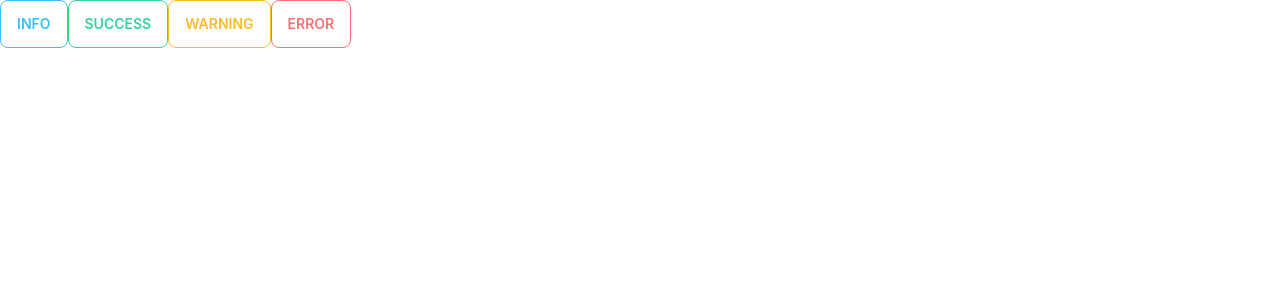
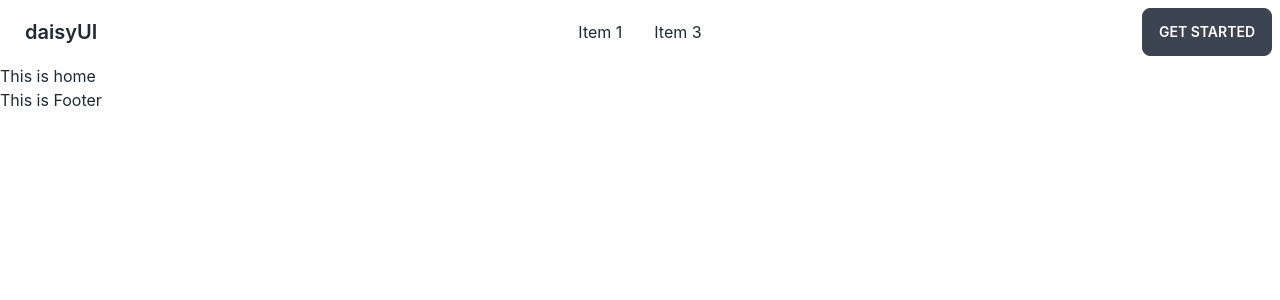
Before and after one commit to razan111/Resale-market-client, a React (Create React App) app: page / in a window 1280 px wide. Shown: the top 300 px of the page. Built offline with nearby package versions, Linux system fonts and the light colour scheme.

Commit message:
navbar done

```diff
--- a/src/App.js
+++ b/src/App.js
@@ -1,13 +1,12 @@
 import logo from './logo.svg';
 import './App.css';
+import { RouterProvider } from 'react-router-dom';
+import router from './Routes/Routes';
 
 function App() {
   return (
     <div className='max-w-screen-2xl mx-auto'>
-      <button className="btn btn-outline btn-info">Info</button>
-      <button className="btn btn-outline btn-success">Success</button>
-      <button className="btn btn-outline btn-warning">Warning</button>
-      <button className="btn btn-outline btn-error">Error</button>
+      <RouterProvider router={router}></RouterProvider>
     </div>
   );
 }
--- /dev/null
+++ b/src/Pages/Home/Home/Home.js
@@ -0,0 +1,11 @@
+import React from 'react';
+
+const Home = () => {
+    return (
+        <div>
+            <h3>This is home</h3>
+        </div>
+    );
+};
+
+export default Home;
--- /dev/null
+++ b/src/Pages/Shared/Footer/Footer.js
@@ -0,0 +1,11 @@
+import React from 'react';
+
+const Footer = () => {
+    return (
+        <div>
+            <h3>This is Footer</h3>
+        </div>
+    );
+};
+
+export default Footer;
--- a/src/Pages/Shared/Navbar/Navbar.js
+++ b/src/Pages/Shared/Navbar/Navbar.js
@@ -1,9 +1,33 @@
 import React from 'react';
+import { Link } from 'react-router-dom';
 
 const Navbar = () => {
+    const menuItems = <>
+        <li><Link>Item 1</Link></li>
+        <li><Link>Item 3</Link></li>
+    </>
     return (
-        <div>
-            <h2 className="text-2xl">This is header</h2>
+        <div className="navbar bg-base-100">
+            <div className="navbar-start">
+                <div className="dropdown">
+                    <label tabIndex={0} className="btn btn-ghost lg:hidden">
+                        <svg xmlns="http://www.w3.org/2000/svg" className="h-5 w-5" fill="none" viewBox="0 0 24 24" stroke="currentColor"><path strokeLinecap="round" strokeLinejoin="round" strokeWidth="2" d="M4 6h16M4 12h8m-8 6h16" /></svg>
+                    </label>
+                    <ul tabIndex={0} className="menu menu-compact dropdown-content mt-3 p-2 shadow bg-base-100 rounded-box w-52">
+                        {menuItems}
+
+                    </ul>
+                </div>
+                <Link className="btn btn-ghost normal-case text-xl">daisyUI</Link>
+            </div>
+            <div className="navbar-center hidden lg:flex">
+                <ul className="menu menu-horizontal p-0">
+                    {menuItems}
+                </ul>
+            </div>
+            <div className="navbar-end">
+                <Link className="btn">Get started</Link>
+            </div>
         </div>
     );
 };
--- /dev/null
+++ b/src/Routes/Routes.js
@@ -0,0 +1,20 @@
+import { createBrowserRouter } from "react-router-dom";
+import Main from "../layout/Main";
+import Home from "../Pages/Home/Home/Home";
+
+const router = createBrowserRouter([
+    {
+        path: '/',
+        element: <Main></Main>,
+        children: [
+            {
+                path: '/',
+                element: <Home></Home>
+            }
+        ]
+    }
+])
+
+
+
+export default router
--- /dev/null
+++ b/src/layout/Main.js
@@ -0,0 +1,16 @@
+import React from 'react';
+import { Outlet } from 'react-router-dom';
+import Footer from '../Pages/Shared/Footer/Footer';
+import Navbar from '../Pages/Shared/Navbar/Navbar';
+
+const Main = () => {
+    return (
+        <div>
+            <Navbar></Navbar>
+            <Outlet></Outlet>
+            <Footer></Footer>
+        </div>
+    );
+};
+
+export default Main;
```
